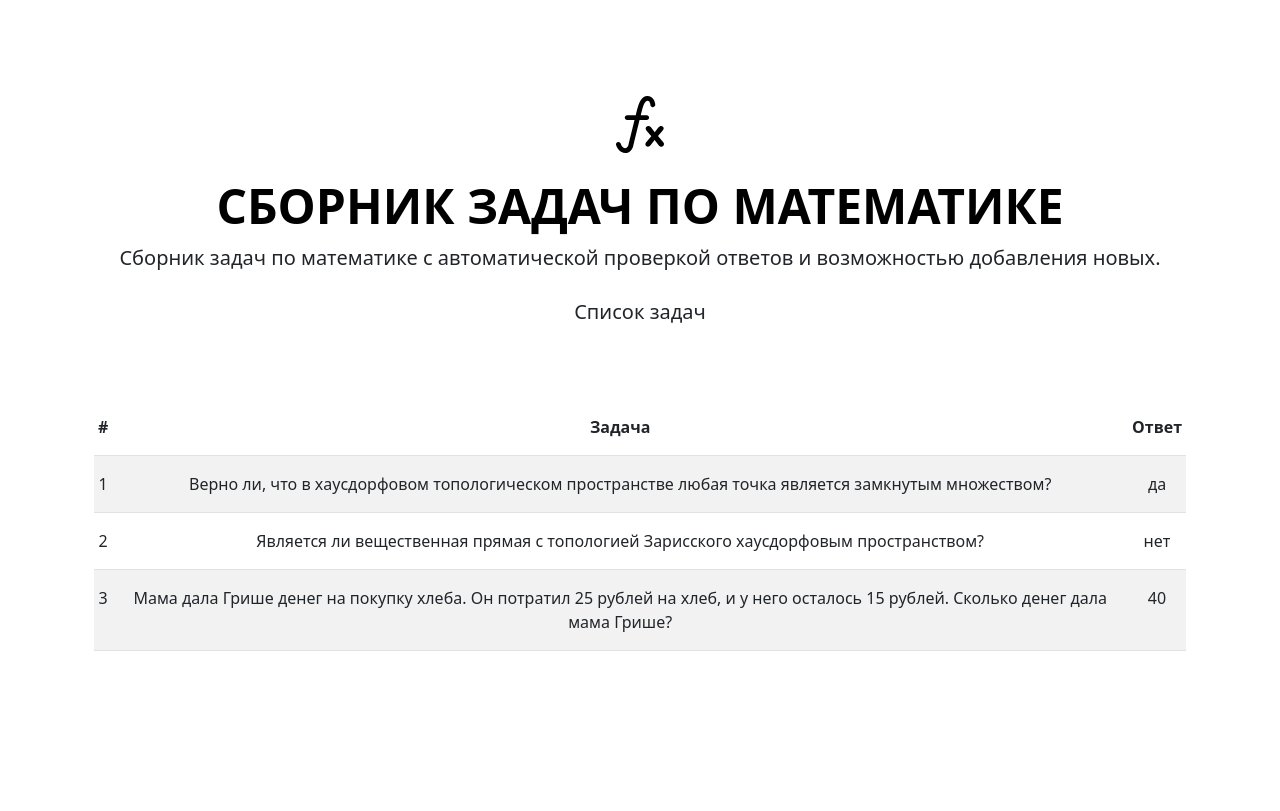
After one commit to kulevkirill/mysite, a Django app: page /task_list in a window 1280 px wide. The commit adds this page. Run offline with Django 5.2, Linux system fonts and the light colour scheme; some libraries are stand-ins or nearby versions.

Commit message:
add task_list.html

```diff
--- /dev/null
+++ b/mysite/data/tasks.csv
@@ -0,0 +1,4 @@
+task;answer
+Верно ли, что в хаусдорфовом топологическом пространстве любая точка является замкнутым множеством?;да
+Является ли вещественная прямая с топологией Зарисского хаусдорфовым пространством?;нет
+Мама дала Грише денег на покупку хлеба. Он потратил 25 рублей на хлеб, и у него осталось 15 рублей. Сколько денег дала мама Грише?;40
--- /dev/null
+++ b/mysite/mysite/tasks_utils.py
@@ -0,0 +1,9 @@
+def get_tasks():
+    tasks = []
+    with open("./data/tasks.csv", "r", encoding="utf-8") as f:
+        cnt = 1
+        for line in f.readlines()[1:]:
+            task, answer = line.split(";")
+            tasks.append([cnt, task, answer])
+            cnt += 1
+    return tasks
--- a/mysite/mysite/urls.py
+++ b/mysite/mysite/urls.py
@@ -22,4 +22,5 @@ from . import views
 urlpatterns = [
     # path('admin/', admin.site.urls),
     path('', views.index),
+    path('task_list', views.task_list),
 ]
--- a/mysite/mysite/views.py
+++ b/mysite/mysite/views.py
@@ -1,6 +1,11 @@
 from django.shortcuts import render
 from django.core.cache import cache
 
+from . import tasks_utils
 
 def index(request):
     return render(request, "index.html")
+
+def task_list(request):
+    tasks = tasks_utils.get_tasks()
+    return render(request, "task_list.html", context={"tasks": tasks})
--- a/mysite/templates/index.html
+++ b/mysite/templates/index.html
@@ -7,6 +7,9 @@
 {% block content %}
 <div class="d-grid gap-2 d-sm-flex justify-content-sm-center">
     <button type="button" class="btn btn-primary btn-lg px-4 gap-3"> НАЧАТЬ РЕШАТЬ </button>
-    <button type="button" class="btn btn-outline-secondary btn-lg px-4"> ДОБАВИТЬ НОВУЮ ЗАДАЧУ </button>
+    <button type="button" class="btn btn-outline-secondary btn-lg px-4"> ДОБАВИТЬ ЗАДАЧУ </button>
+    <a href="/task_list">
+        <button type="button" class="btn btn-outline-secondary btn-lg px-4"> СПИСОК ЗАДАЧ </button>
+    </a>
 </div>
 {% endblock %}
--- /dev/null
+++ b/mysite/templates/task_list.html
@@ -0,0 +1,28 @@
+{% extends "base_page.html" %}
+
+{% block content %}
+<p class="lead mb-4"> Список задач </p>
+
+<div class="container px-4 py-5" id="tasks-table">
+    <div class="table-responsive">
+        <table class="table table-striped table-sm">
+          <thead>
+            <tr>
+              <th scope="col" class="py-3">#</th>
+              <th scope="col" class="py-3">Задача</th>
+              <th scope="col" class="py-3">Ответ</th>
+            </tr>
+          </thead>
+          <tbody>
+            {% for cnt, task, answer in tasks %}
+            <tr>
+                <td class="py-3">{{ cnt }}</td>
+                <td class="py-3">{{ task }}</td>
+                <td class="py-3">{{ answer }}</td>
+            </tr>
+            {% endfor %}
+          </tbody>
+        </table>
+      </div>
+</div>
+{% endblock %}
```
